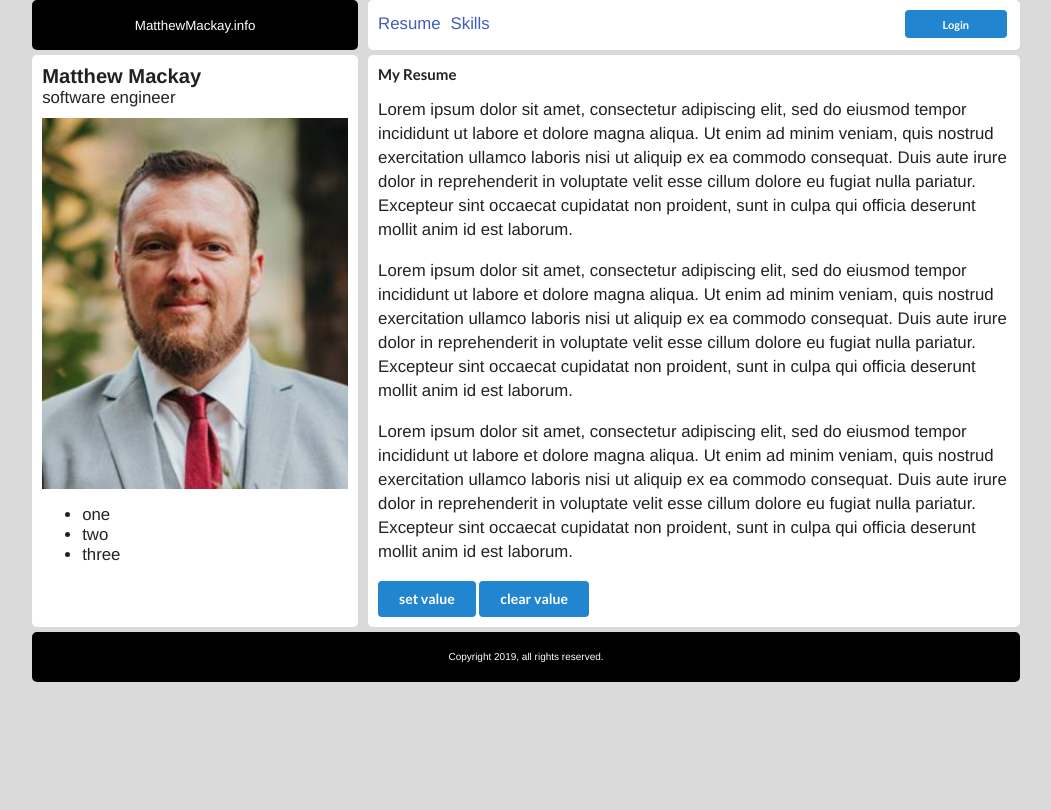
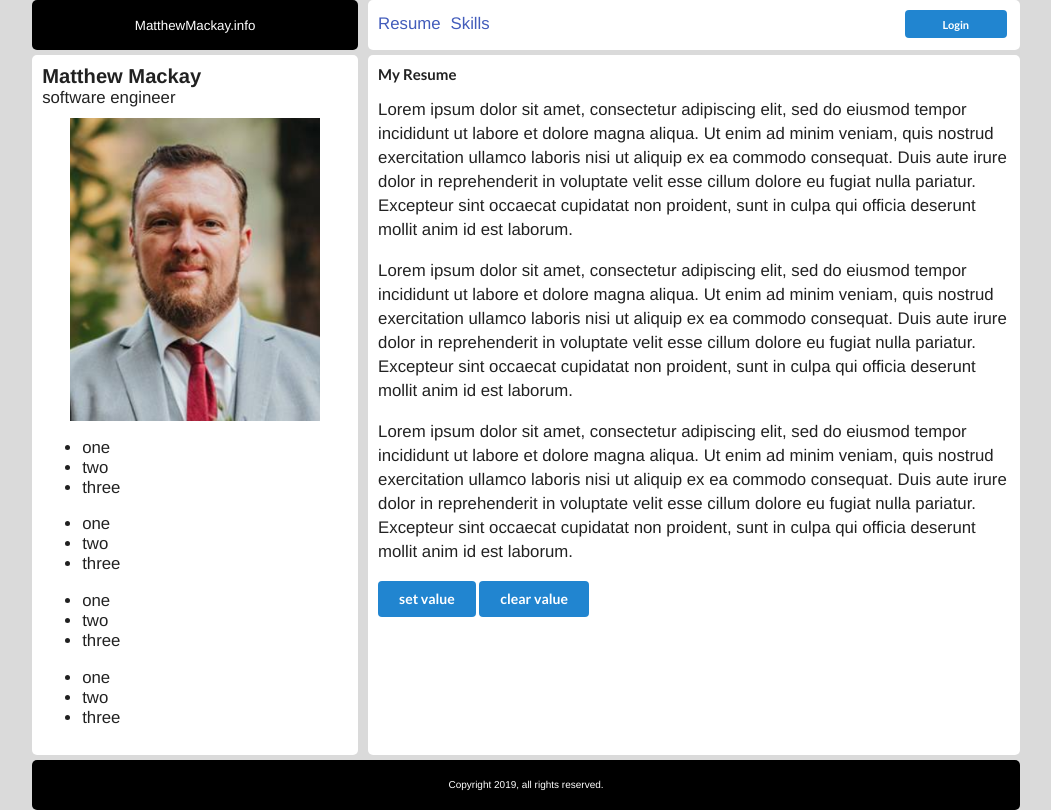
Before and after one commit to mattmackay76/matthewmackay.info, a React (Create React App) app in the folder ClientApp/: page / in a window 1280 px wide. Shown: the whole page, without its empty margins (114-1165 px from the left). Built offline with nearby package versions, Linux system fonts and the light colour scheme.

Commit message:
minor adjustments, further development of forms

```diff
--- a/ClientApp/src/components/Layout.css
+++ b/ClientApp/src/components/Layout.css
@@ -147,4 +147,9 @@ article {
         grid-row: body;
         grid-column: content;
     }
+
+    .profile img {
+        width: 100%;
+        max-width: 250px;
+    }
 }
--- a/ClientApp/src/components/Layout.js
+++ b/ClientApp/src/components/Layout.js
@@ -46,6 +46,21 @@ class Layout extends Component {
                                 <li>two</li>
                                 <li>three</li>
                             </ul>
+                            <ul>
+                                <li>one</li>
+                                <li>two</li>
+                                <li>three</li>
+                            </ul>
+                            <ul>
+                                <li>one</li>
+                                <li>two</li>
+                                <li>three</li>
+                            </ul>
+                            <ul>
+                                <li>one</li>
+                                <li>two</li>
+                                <li>three</li>
+                            </ul>
                         </aside>
 
                         <nav className="nav">
```
Also changed, not shown: ClientApp/src/components/content/Demos.js (+5 -3 lines).
